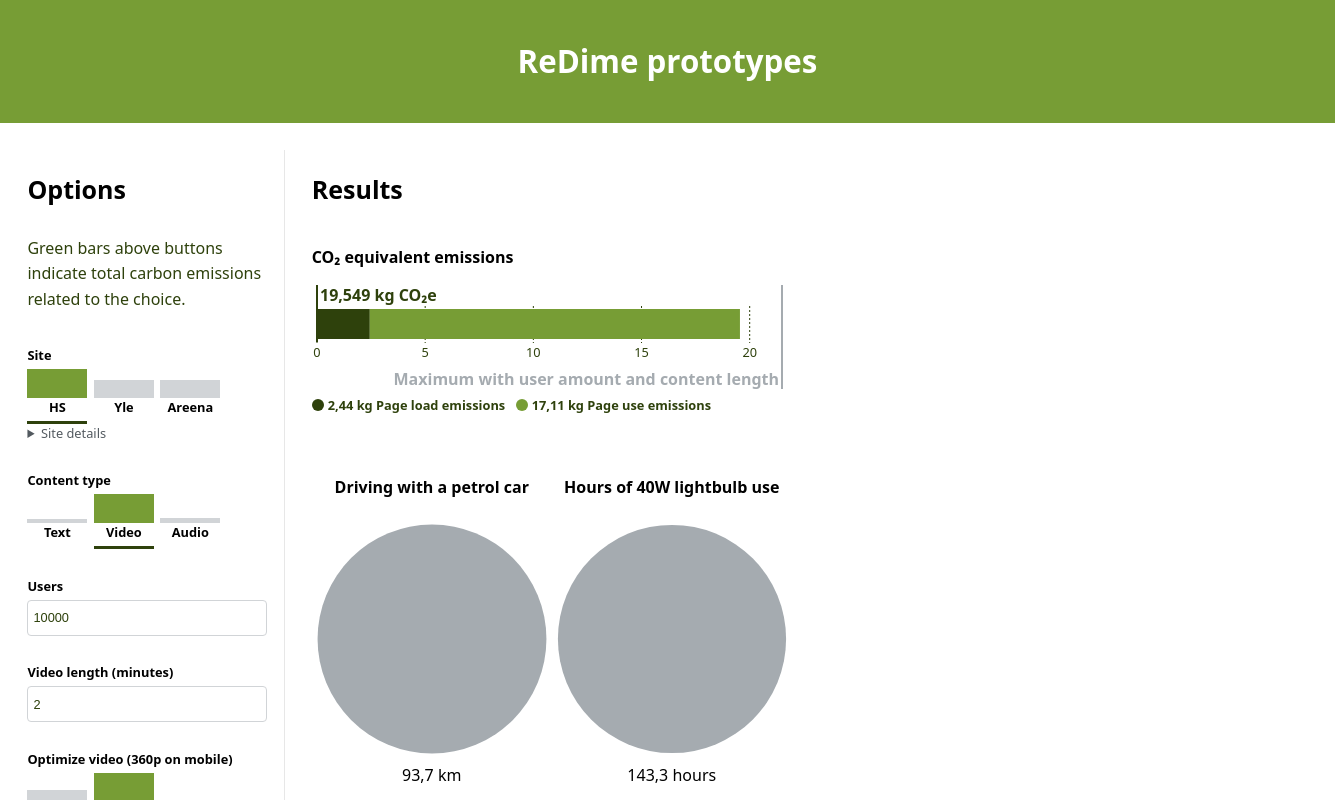
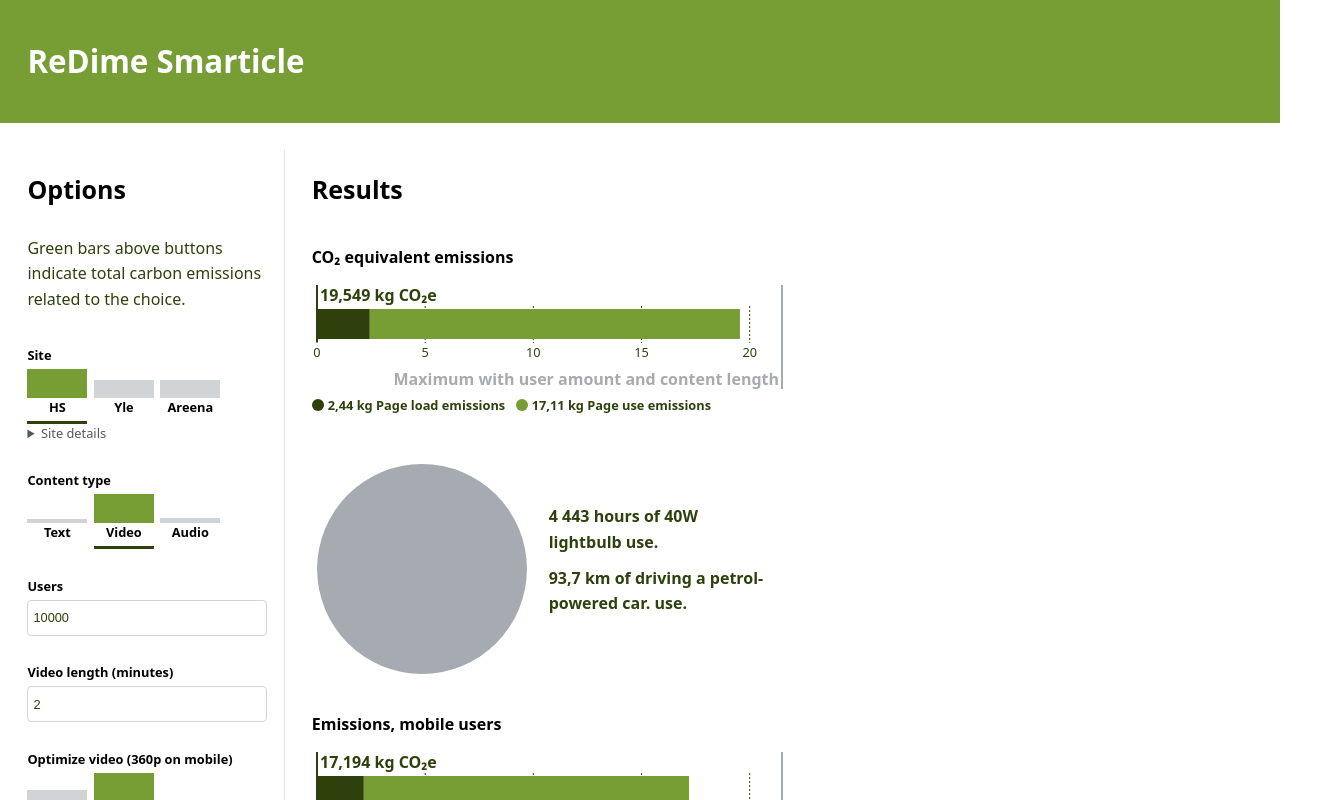
Before and after one commit to pekkapulli/redime, a React (Vite) app: page / in a window 1280 px wide. Shown: the top 800 px of the page, 1335 px wide, since content can reach past the window. Built offline with nearby package versions, Linux system fonts and the light colour scheme.

Commit message:
Fix lightbulbs

```diff
--- a/src/components/Article/Comparisons.tsx
+++ b/src/components/Article/Comparisons.tsx
@@ -2,6 +2,7 @@ import styled from "styled-components";
 import { ComparisonValues } from "../../types";
 import SingleValueCircle from "../generic/SingleValueCircle";
 import { theme } from "../../theme";
+import { P } from "../common-components";
 
 interface ComparisonProps {
   maxComparisons: ComparisonValues;
@@ -11,12 +12,17 @@ interface ComparisonProps {
 const ComparisonsContainer = styled.div`
   display: grid;
   grid-template-columns: 50% 50%;
-  max-width: 480px;
+  max-width: 440px;
   width: 100%;
-  gid-column-gap: ${theme.spacing(3)};
+  gap: ${theme.spacing(3)};
 `;
 
-const Comparison = styled.div``;
+const Comparison = styled.div`
+  display: flex;
+  flex-direction: column;
+  align-items: flex-start;
+  justify-content: center;
+`;
 
 const Comparisons = (props: ComparisonProps) => {
   const { maxComparisons, comparisons } = props;
@@ -26,17 +32,22 @@ const Comparisons = (props: ComparisonProps) => {
         <SingleValueCircle
           maxValue={maxComparisons.drivingKMPetrolCar}
           value={comparisons.drivingKMPetrolCar}
-          unit="km"
-          title="Driving with a petrol car"
         />
       </Comparison>
       <Comparison>
-        <SingleValueCircle
-          maxValue={maxComparisons.lightBulbsDuration / 3600}
-          value={comparisons.lightBulbsDuration / 3600}
-          unit="hours"
-          title="Hours of 40W lightbulb use"
-        />
+        <P style={{ fontWeight: 700, marginBottom: theme.spacing(2) }}>
+          {(comparisons.lightBulbDurationSeconds / 3600).toLocaleString(
+            "fi-FI",
+            { maximumFractionDigits: 1 }
+          )}{" "}
+          hours of 40W lightbulb use.
+        </P>
+        <P style={{ fontWeight: 700 }}>
+          {comparisons.drivingKMPetrolCar.toLocaleString("fi-FI", {
+            maximumFractionDigits: 1,
+          })}{" "}
+          km of driving a petrol-powered car. use.
+        </P>
       </Comparison>
     </ComparisonsContainer>
   );
--- a/src/components/Header.tsx
+++ b/src/components/Header.tsx
@@ -5,10 +5,19 @@ const HeaderContainer = styled.header`
   width: 100%;
   display: flex;
   flex-direction: row;
-  justify-content: space-around;
+  justify-content: center;
   align-items: center;
+  background-color: ${theme.colors.green};
+`;
+
+const HeaderContent = styled.div`
+  display: flex;
+  flex-direction: row;
+  justify-content: flex-start;
+  align-items: center;
+  max-width: 1280px;
   padding: ${theme.spacing(3)} ${theme.spacing(4)};
-  background-color: ${theme.colors.green};
+  width: 100%;
 `;
 
 const Title = styled.h1`
@@ -20,7 +29,9 @@ const Title = styled.h1`
 export const Header = () => {
   return (
     <HeaderContainer>
-      <Title>ReDime prototypes</Title>
+      <HeaderContent>
+        <Title>ReDime Smarticle</Title>
+      </HeaderContent>
     </HeaderContainer>
   );
 };
--- a/src/components/generic/SingleValueCircle.tsx
+++ b/src/components/generic/SingleValueCircle.tsx
@@ -28,8 +28,8 @@ const SingleValueCircle = withParentDimensions(
     props: {
       maxValue: number;
       value: number;
-      unit: string;
-      title: string;
+      unit?: string;
+      title?: string;
     } & ParentDimensionsProps
   ) => {
     const {
@@ -46,13 +46,17 @@ const SingleValueCircle = withParentDimensions(
 
     return (
       <SingleValueCircleContainer>
-        <GraphTitle style={{ textAlign: "center" }}>{title}</GraphTitle>
+        {title ? (
+          <GraphTitle style={{ textAlign: "center" }}>{title}</GraphTitle>
+        ) : undefined}
         <svg width={width} height={width}>
           <Circle cx={width / 2} cy={width / 2} r={scaleSize(value)} />
         </svg>
-        <Value>
-          {value.toLocaleString("fi-FI", { maximumFractionDigits: 1 })} {unit}
-        </Value>
+        {unit && (
+          <Value>
+            {value.toLocaleString("fi-FI", { maximumFractionDigits: 1 })} {unit}
+          </Value>
+        )}
       </SingleValueCircleContainer>
     );
   }
--- a/src/routes/Article.tsx
+++ b/src/routes/Article.tsx
@@ -19,7 +19,7 @@ const PageContainer = styled.div`
   max-width: 1280px;
   margin: 0 auto;
 
-  @media (max-width: ${breakpoints.mobilePlus}px) {
+  @media (max-width: ${breakpoints.tablet}px) {
     grid-template-columns: 100%;
   }
 `;
--- a/src/types.ts
+++ b/src/types.ts
@@ -46,5 +46,5 @@ export interface Calculation {
 
 export interface ComparisonValues {
   drivingKMPetrolCar: number;
-  lightBulbsDuration: number;
+  lightBulbDurationSeconds: number;
 }
--- a/src/util/calculateImpact.ts
+++ b/src/util/calculateImpact.ts
@@ -31,7 +31,7 @@ const E_ACC_NET_4G = (0.117 * 3.6e6) / 1e9; // kWh/GB to Joules/byte for 4G
 const E_ACC_NET_5G = (0.501 * 3.6e6) / 1e9; // kWh/GB to Joules/byte for 5G
 
 const CARBON_COEFF = 0.11; // kg / kwh or g / wh, https://pxhopea2.stat.fi/sahkoiset_julkaisut/energia2022/html/suom0011.htm
-const POWER_LIGHTBULB = 40;
+const POWER_LIGHTBULB = 40; // Watts = j/s
 const CAR_EMISSIONS = 0.20864; // kg/km
 
 const getEnergyAndCarbon = (energyInJoules: number): EnergyAndCarbon => {
@@ -147,17 +147,14 @@ const formulateDataTransferEnergyConsumptionSum = (
 
 const calculateComparisonValues = (
   carbonGrams: number,
-  eTotalJoule: number,
-  durationSecs: number
+  eTotalJoule: number
 ): ComparisonValues => {
-  // kg per km
   const drivingKMPetrolCar = carbonGrams / 1000 / CAR_EMISSIONS;
-
-  const lightBulbsDuration = eTotalJoule / (POWER_LIGHTBULB * durationSecs);
+  const lightBulbDurationSeconds = eTotalJoule / POWER_LIGHTBULB; // j  / j/s = s
 
   return {
     drivingKMPetrolCar,
-    lightBulbsDuration,
+    lightBulbDurationSeconds,
   };
 };
 
@@ -214,8 +211,7 @@ export const calculatePageLoadImpact = (
 
   const comparisonValues = calculateComparisonValues(
     totalEnergyAndCarbon.carbonGrams,
-    eTotalJoule,
-    durationInSeconds
+    eTotalJoule
   );
 
   return multiplyCalculation(
@@ -294,8 +290,7 @@ export const calculatePageUseImpact = (params: PageUseParams): Calculation => {
 
   const comparisonValues = calculateComparisonValues(
     totalEnergyAndCarbon.carbonGrams,
-    eTotalJoule,
-    durationInSeconds
+    eTotalJoule
   );
 
   return multiplyCalculation(
--- a/src/util/calculationUtils.ts
+++ b/src/util/calculationUtils.ts
@@ -16,9 +16,9 @@ export const combineCalculations = (
           drivingKMPetrolCar:
             result.comparisonValues.drivingKMPetrolCar +
             calc.comparisonValues.drivingKMPetrolCar,
-          lightBulbsDuration:
-            result.comparisonValues.lightBulbsDuration +
-            calc.comparisonValues.lightBulbsDuration,
+          lightBulbDurationSeconds:
+            result.comparisonValues.lightBulbDurationSeconds +
+            calc.comparisonValues.lightBulbDurationSeconds,
         },
         dataTransferEnergyConsumption: {
           carbonGrams:
@@ -62,7 +62,7 @@ export const combineCalculations = (
     {
       comparisonValues: {
         drivingKMPetrolCar: 0,
-        lightBulbsDuration: 0,
+        lightBulbDurationSeconds: 0,
       },
       dataTransferEnergyConsumption: zeroCarbonAndEnergy,
       energyOfUse: zeroCarbonAndEnergy,
@@ -89,7 +89,8 @@ export const multiplyCalculation = (
 ): Calculation => ({
   comparisonValues: {
     drivingKMPetrolCar: calculation.comparisonValues.drivingKMPetrolCar * users,
-    lightBulbsDuration: calculation.comparisonValues.lightBulbsDuration * users,
+    lightBulbDurationSeconds:
+      calculation.comparisonValues.lightBulbDurationSeconds * users,
   },
   dataTransferEnergyConsumption: multiplyEnergyAndCarbon(
     calculation.dataTransferEnergyConsumption,
@@ -126,14 +127,15 @@ export const getTotalComparisons = (simulationResults: SimulationResult[]) => {
         drivingKMPetrolCar:
           result.drivingKMPetrolCar +
           simulation.impacts.totalImpact.comparisonValues.drivingKMPetrolCar,
-        lightBulbsDuration:
-          result.lightBulbsDuration +
-          simulation.impacts.totalImpact.comparisonValues.lightBulbsDuration,
+        lightBulbDurationSeconds:
+          result.lightBulbDurationSeconds +
+          simulation.impacts.totalImpact.comparisonValues
+            .lightBulbDurationSeconds,
       };
     },
     {
       drivingKMPetrolCar: 0,
-      lightBulbsDuration: 0,
+      lightBulbDurationSeconds: 0,
     }
   );
 };
```
